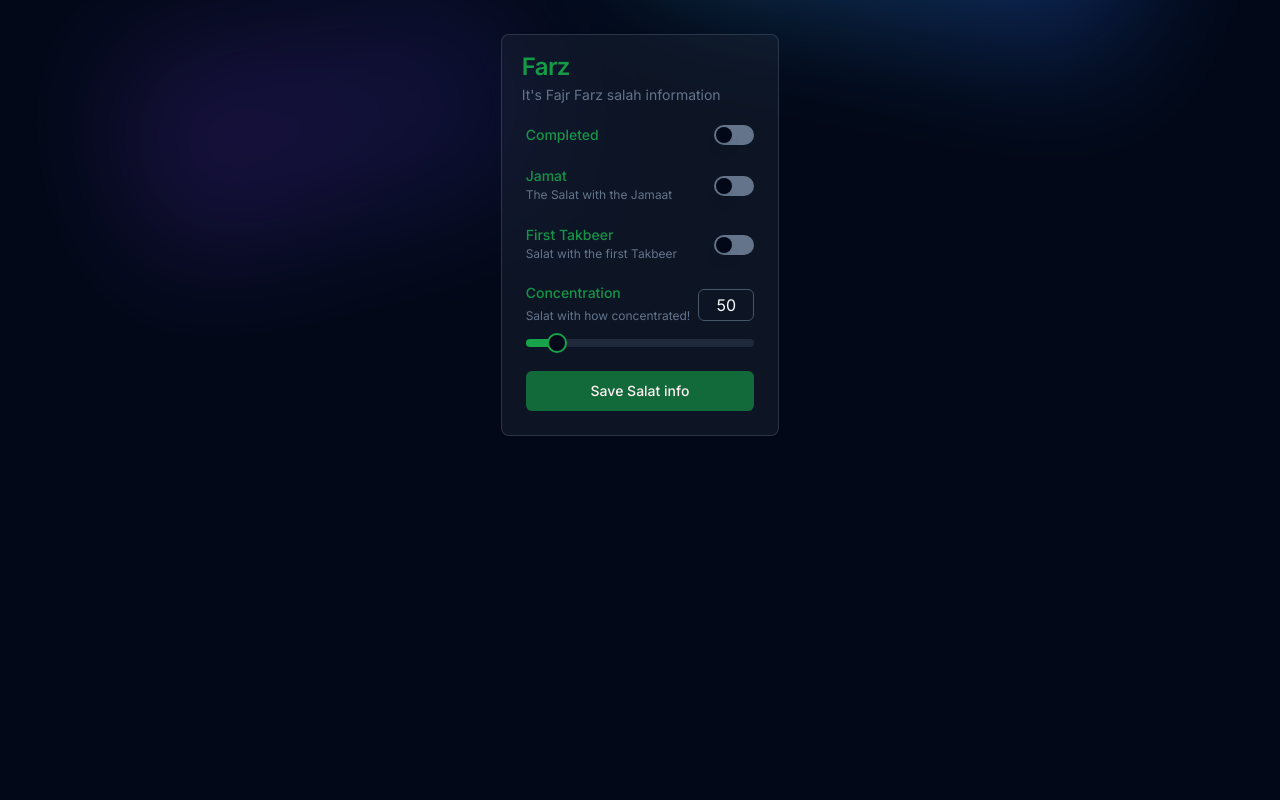
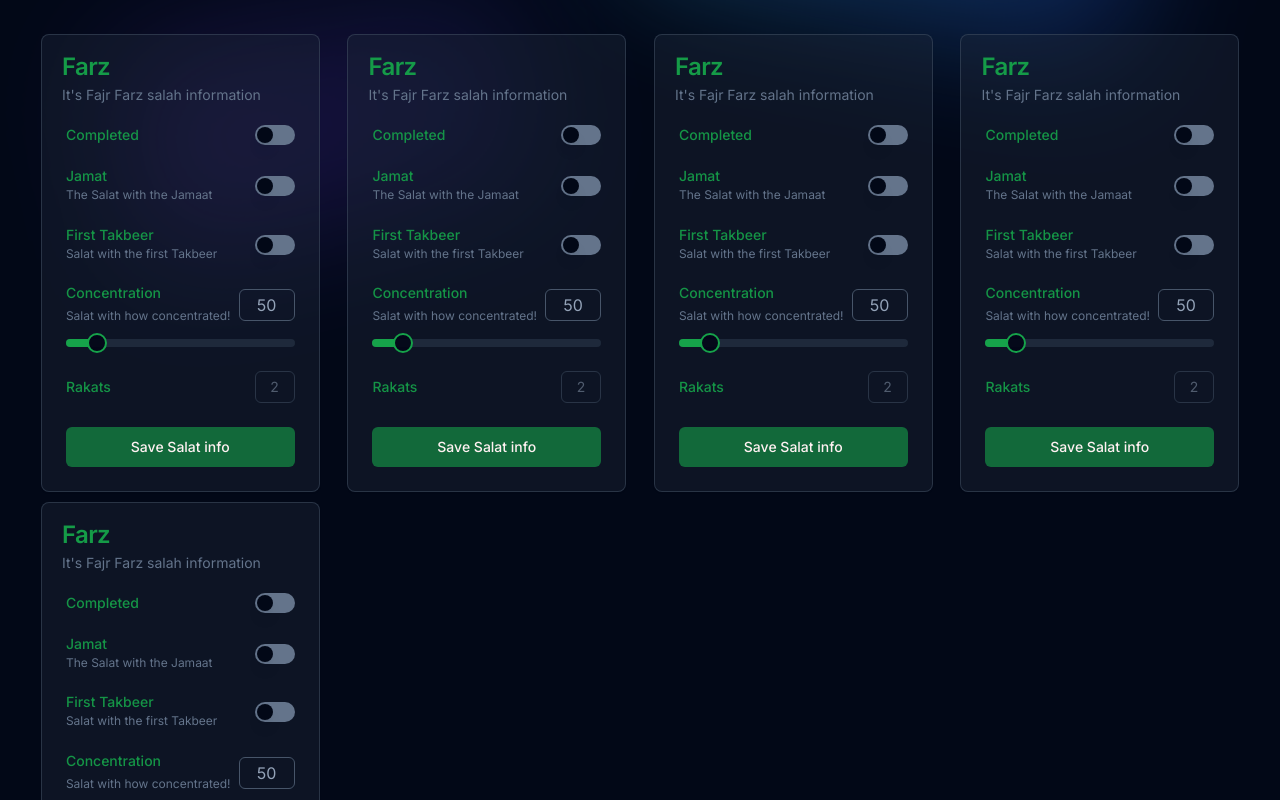
Before and after one commit to Shahriyar-Hosen/Proactive-Muslim, a Next.js app: page /en in a window 1280 px wide. Shown: the part 480-1280 px from the top of the page. Before the commit the page ends 1036 px from the top, so only its background shows below. Built offline with nearby package versions, Linux system fonts and the light colour scheme; no server answers.

Commit message:
add rakats in card

```diff
--- a/messages/bn.json
+++ b/messages/bn.json
@@ -34,7 +34,8 @@
       "jamat-label": "জামাতের সাথে নামাজ আদায়",
       "concentration": "খুশু-খুজু/একাগ্রতা",
       "concentration-label": "নামাজ কতটুকু খুশু-খুজু সহিত আদায় করতে পেরেছেন!",
-      "btn-text": "নামাজের তথ্য সংরক্ষণ করুন"
+      "btn-text": "নামাজের তথ্য সংরক্ষণ করুন",
+      "rakats": "রাকাত"
     }
   },
   "ProfilePage": {
--- a/messages/en.json
+++ b/messages/en.json
@@ -19,6 +19,7 @@
       "firstTakbeer-label": "Salat with the first Takbeer",
       "concentration": "Concentration",
       "concentration-label": "Salat with how concentrated!",
+      "rakats": "Rakats",
       "btn-text": "Save Salat info",
       "name": {
         "Fajr": "Fajr",
--- a/src/app/[locale]/(pages)/layout.tsx
+++ b/src/app/[locale]/(pages)/layout.tsx
@@ -4,7 +4,7 @@ import { FC } from "react";
 const PageLayout: FC<IChildren> = ({ children }) => (
   <>
     <Navbar />
-    <div className="pt-20 mx-auto max-w-7xl px-2 md:px-6 lg:px-8 relative">
+    <div className="pt-20 mx-auto max-w-7xl px-2.5 md:px-6 lg:px-8 relative  overflow-hidden">
       {children}
     </div>
   </>
--- a/src/components/all-sections/salat/Card.tsx
+++ b/src/components/all-sections/salat/Card.tsx
@@ -12,6 +12,7 @@ import {
   CardHeader,
   CardTitle,
 } from "@/components/ui/card";
+import { Input } from "@/components/ui/input";
 import { Label } from "@/components/ui/label";
 import { Slider } from "@/components/ui/slider";
 import { Switch } from "@/components/ui/switch";
@@ -30,7 +31,7 @@ export const SalatCard: FC<ISalatCard> = ({ priority, name }) => {
   // TODO: add concentration slider
 
   return (
-    <Card className="w-full max-w-[300px]  lg:w-fit mx-auto">
+    <Card className="w-full max-w-[290px]  lg:w-fit mx-auto">
       <CardContent className="p-0">
         <CardHeader className="p-5">
           <CardTitle className="text-primary/95">{salatPriority}</CardTitle>
@@ -86,11 +87,25 @@ export const SalatCard: FC<ISalatCard> = ({ priority, name }) => {
                   {t("concentration-label", { salat: salatName })}
                 </span>
               </Label>
-              <div className="w-14 h-8 border border-slate-600 flex justify-center items-center rounded-md">
+              <div className="w-14 h-8 border border-slate-600 flex justify-center items-center rounded-md text-slate-400">
                 50
               </div>
             </div>
             <Slider defaultValue={[10]} max={100} step={1} />
+          </div>
+          <div className="flex items-center justify-between space-x-2">
+            <Label
+              htmlFor="rakats"
+              className="flex flex-col space-y-2 text-primary/90"
+            >
+              <span>{t("rakats")}</span>
+            </Label>
+            <Input
+              id="rakats"
+              defaultValue={2}
+              disabled
+              className="w-10 h-8 border border-slate-600 flex justify-center items-center rounded-md text-slate-400 px-1 py-0 text-center"
+            />
           </div>
         </CardContent>
         <CardFooter>
--- a/src/components/all-sections/salat/index.tsx
+++ b/src/components/all-sections/salat/index.tsx
@@ -11,7 +11,16 @@ export const Salat: FC = () => {
   return (
     <section id="salat" className="space-y-5">
       <SalatNav selected={selectedSalat} setSelectedSalat={setSelectedSalat} />
-      <SalatCard name="Fajr" priority="Farz" />
+      <section
+        id="salat-section"
+        className="grid grid-cols-1 md:grid-cols-2 lg:grid-cols-3 xl:grid-cols-4 gap-2.5 place-content-center place-items-center"
+      >
+        <SalatCard name="Fajr" priority="Farz" />
+        <SalatCard name="Fajr" priority="Farz" />
+        <SalatCard name="Fajr" priority="Farz" />
+        <SalatCard name="Fajr" priority="Farz" />
+        <SalatCard name="Fajr" priority="Farz" />
+      </section>
     </section>
   );
 };
--- a/src/components/all-sections/salat/nav.tsx
+++ b/src/components/all-sections/salat/nav.tsx
@@ -17,7 +17,7 @@ export const SalatNav: FC<ISalatNav> = ({ selected, setSelectedSalat }) => {
 
   return (
     <div className="relative">
-      <ScrollArea className="max-w-[600px] lg:max-w-fit mx-auto">
+      <ScrollArea className="w-full max-w-[600px] sm:max-w-fit mx-auto">
         <div className={cn("mb-4 flex items-center")}>
           {navItems.map(({ label }) => (
             <div
```
